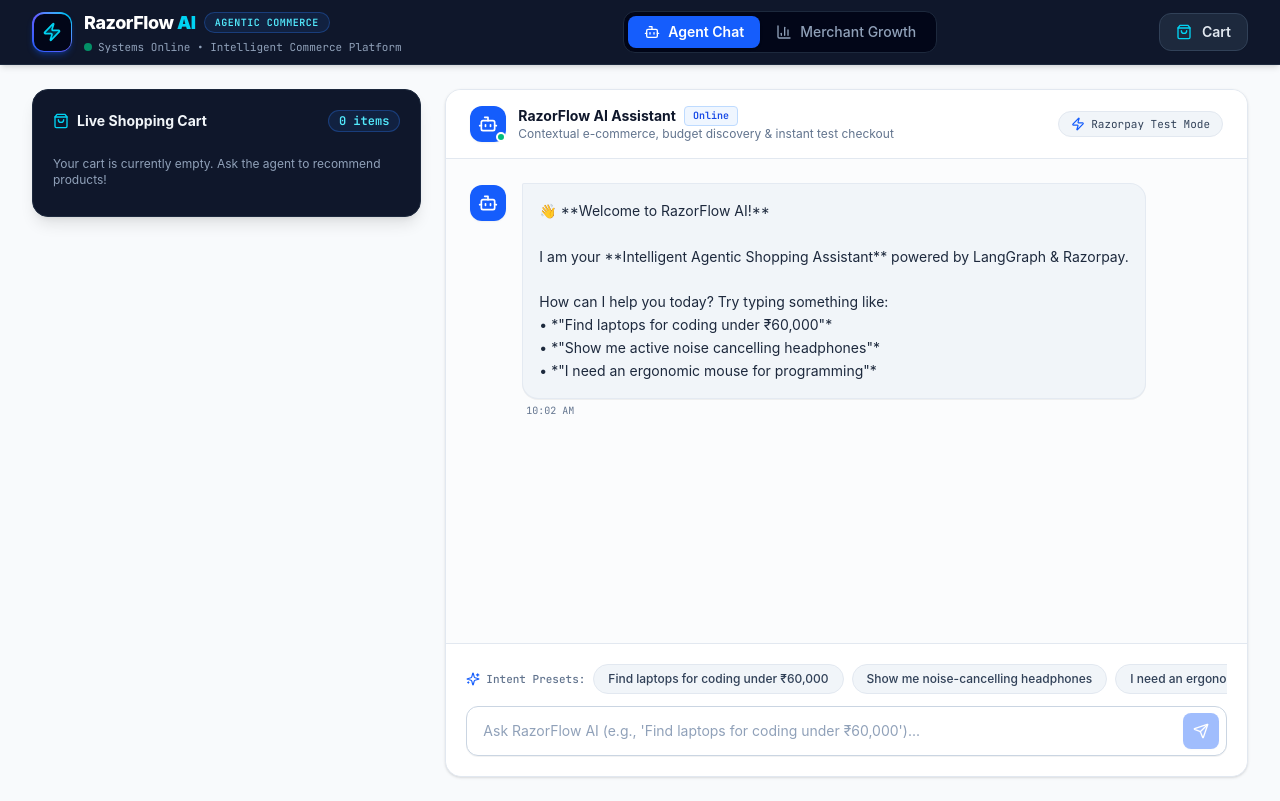
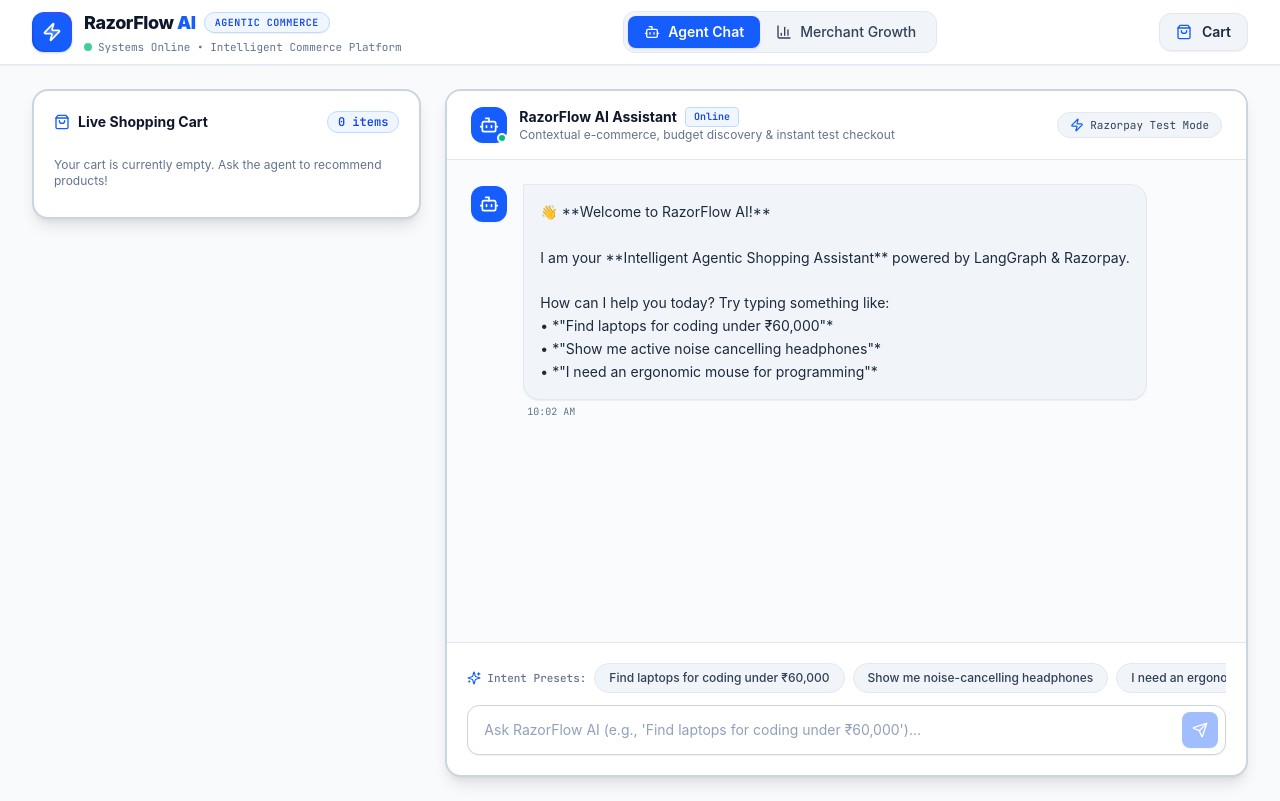
Before and after one commit to KHUSHIHN12/RazorFlow_AI, a React (Vite) app in the folder frontend/: page / in a window 1280 px wide. Built offline with nearby package versions, Linux system fonts and the light colour scheme; the HTML template or start-up script is replaced by a standard one.

Commit message:
style: implement clean all-white e-commerce theme with border-2 border-slate-300 shadow-lg

```diff
--- a/frontend/src/components/Chat/ChatContainer.jsx
+++ b/frontend/src/components/Chat/ChatContainer.jsx
@@ -16,47 +16,47 @@
   }, [messages, isProcessing]);
 
   return (
-    <div className="max-w-7xl w-full mx-auto px-4 sm:px-6 lg:px-8 py-6 flex-1 flex flex-col min-h-[calc(100vh-4rem)]">
+    <div className="max-w-7xl w-full mx-auto px-4 sm:px-6 lg:px-8 py-6 flex-1 flex flex-col min-h-[calc(100vh-4rem)] bg-slate-50">
 
-      {/* Grid Layout: Desktop 2-Column Sidebar (Dark) + Main Chat (Light) */}
+      {/* Grid Layout: Desktop 2-Column Sidebar + Main Chat */}
       <div className="grid grid-cols-1 lg:grid-cols-12 gap-6 flex-1">
 
-        {/* Left Sidebar Context Panel (Dark Theme: bg-slate-900, text-slate-100, border-slate-800) */}
+        {/* Left Sidebar Context & Control Panel (Desktop) */}
         <div className="hidden lg:flex lg:col-span-4 flex-col gap-5">
 
-          {/* Cart Widget Card inside Dark Sidebar */}
-          <div className="p-5 rounded-2xl bg-slate-900 border border-slate-800 shadow-lg text-slate-100 space-y-4">
+          {/* Live Shopping Cart Card (Clean White, Bold Shadow & Thick Border) */}
+          <div className="p-5 rounded-2xl bg-white border-2 border-slate-300 shadow-lg space-y-4">
             <div className="flex items-center justify-between">
-              <div className="flex items-center gap-2 font-bold text-sm text-slate-100">
-                <ShoppingBag className="w-4 h-4 text-cyan-400" />
+              <div className="flex items-center gap-2 text-slate-900 font-bold text-sm">
+                <ShoppingBag className="w-4 h-4 text-blue-600" />
                 <span>Live Shopping Cart</span>
               </div>
-              <span className="px-2.5 py-0.5 rounded-full text-xs font-mono bg-blue-500/10 text-cyan-300 border border-blue-500/30 font-bold">
+              <span className="px-2.5 py-0.5 rounded-full text-xs font-mono bg-blue-50 text-blue-700 border border-blue-200 font-bold">
                 {cart.reduce((s, i) => s + i.quantity, 0)} items
               </span>
             </div>
 
             {cart.length === 0 ? (
-              <p className="text-xs text-slate-400 py-2">Your cart is currently empty. Ask the agent to recommend products!</p>
+              <p className="text-xs text-slate-500 py-2">Your cart is currently empty. Ask the agent to recommend products!</p>
             ) : (
               <div className="space-y-2">
                 <div className="max-h-36 overflow-y-auto space-y-1.5 pr-1">
                   {cart.map((item) => (
-                    <div key={item.product_id} className="flex items-center justify-between text-xs text-slate-300 py-1 border-b border-slate-800">
-                      <span className="truncate max-w-[170px]">{item.name}</span>
-                      <span className="font-mono text-cyan-400 font-semibold">₹{(item.price * item.quantity).toLocaleString('en-IN')}</span>
+                    <div key={item.product_id} className="flex items-center justify-between text-xs text-slate-900 py-1 border-b border-slate-100">
+                      <span className="truncate max-w-[170px] text-slate-900 font-medium">{item.name}</span>
+                      <span className="font-mono text-blue-700 font-semibold">₹{(item.price * item.quantity).toLocaleString('en-IN')}</span>
                     </div>
                   ))}
                 </div>
 
-                <div className="pt-2 flex items-center justify-between text-sm font-bold text-white">
+                <div className="pt-2 flex items-center justify-between text-sm font-bold text-slate-900">
                   <span>Total:</span>
-                  <span className="text-emerald-400 font-mono text-base">₹{cartTotalINR.toLocaleString('en-IN')}</span>
+                  <span className="text-emerald-600 font-mono text-base">₹{cartTotalINR.toLocaleString('en-IN')}</span>
                 </div>
 
                 <button
                   onClick={() => setIsCartOpen(true)}
-                  className="w-full py-2.5 px-3 rounded-xl bg-blue-600 hover:bg-blue-700 text-white font-bold text-xs shadow-md transition-all flex items-center justify-center gap-2 mt-2 active:scale-95"
+                  className="w-full py-2.5 px-3 rounded-xl bg-blue-600 hover:bg-blue-700 text-white font-bold text-xs shadow-sm transition-all flex items-center justify-center gap-2 mt-2 active:scale-95"
                 >
                   <span>Manage Cart & Checkout</span>
                   <ArrowRight className="w-3.5 h-3.5" />
@@ -67,10 +67,10 @@
 
         </div>
 
-        {/* Right Main Chat Panel (Light Theme: bg-white, border-slate-200, shadow-sm) */}
-        <div className="lg:col-span-8 flex flex-col rounded-2xl bg-white border border-slate-200 shadow-sm overflow-hidden h-[calc(100vh-7rem)]">
+        {/* Right Main Chat Panel (Clean White, Bold Shadow & Thick Border Floating) */}
+        <div className="lg:col-span-8 flex flex-col rounded-2xl bg-white border-2 border-slate-300 shadow-lg overflow-hidden h-[calc(100vh-7rem)]">
 
-          {/* Header Bar (Light) */}
+          {/* Header Bar */}
           <div className="px-6 py-4 border-b border-slate-200 bg-white flex items-center justify-between">
             <div className="flex items-center gap-3">
               <div className="relative">
@@ -97,10 +97,10 @@
             </div>
           </div>
 
-          {/* Messages Feed Area (Soft Light Background) */}
+          {/* Messages Feed Area */}
           <div
             ref={scrollRef}
-            className="flex-1 overflow-y-auto p-4 sm:p-6 bg-slate-50/60 space-y-6"
+            className="flex-1 overflow-y-auto p-4 sm:p-6 bg-slate-50/70 space-y-6"
           >
             <MessageList messages={messages} isProcessing={false} />
 
@@ -108,7 +108,7 @@
             {isProcessing && <ChatSkeleton />}
           </div>
 
-          {/* Chat Input Bar (Light Theme) */}
+          {/* Chat Input Bar */}
           <ChatInput />
 
         </div>
--- a/frontend/src/components/Chat/ChatInput.jsx
+++ b/frontend/src/components/Chat/ChatInput.jsx
@@ -64,7 +64,7 @@
           onChange={(e) => setInput(e.target.value)}
           placeholder="Ask RazorFlow AI (e.g., 'Find laptops for coding under ₹60,000')..."
           disabled={isProcessing}
-          className="w-full pl-4 pr-12 py-3.5 rounded-xl bg-white border border-slate-300 focus:outline-none focus:border-blue-600 focus:ring-2 focus:ring-blue-500 text-slate-900 placeholder-slate-400 text-sm font-sans transition-all duration-200 shadow-2xs"
+          className="w-full pl-4 pr-12 py-3.5 rounded-xl bg-white border border-slate-300 text-slate-900 placeholder-slate-400 text-sm font-sans outline-none focus:ring-2 focus:ring-blue-500 focus:border-blue-600 transition-all duration-200 shadow-2xs"
         />
         <button
           type="submit"
--- a/frontend/src/components/Chat/MessageList.jsx
+++ b/frontend/src/components/Chat/MessageList.jsx
@@ -28,7 +28,7 @@
               <div
                 className={`rounded-2xl p-4 text-sm leading-relaxed ${
                   isAgent
-                    ? 'bg-slate-100 text-slate-800 rounded-tl-xs border border-slate-200/80 shadow-2xs'
+                    ? 'bg-slate-100 border border-slate-200 text-slate-800 rounded-tl-xs shadow-2xs'
                     : 'bg-blue-600 text-white rounded-tr-xs shadow-sm font-medium'
                 }`}
               >
--- a/frontend/src/components/Chat/ProductCard.jsx
+++ b/frontend/src/components/Chat/ProductCard.jsx
@@ -13,7 +13,7 @@
   };
 
   return (
-    <div className="group relative rounded-2xl bg-white border border-slate-200/90 p-4 transition-all duration-300 hover:border-blue-300 hover:shadow-md hover:-translate-y-0.5 flex flex-col sm:flex-row gap-4">
+    <div className="group relative rounded-2xl bg-white border border-slate-200 p-4 transition-all duration-300 hover:border-blue-300 hover:shadow-md hover:-translate-y-0.5 flex flex-col sm:flex-row gap-4">
 
       {/* Product Image Preview */}
       <div className="relative sm:w-44 h-40 rounded-xl overflow-hidden bg-slate-100 flex-shrink-0 border border-slate-200 group-hover:border-blue-200 transition-colors">
@@ -50,7 +50,7 @@
               {Object.entries(product.specs).slice(0, 3).map(([key, val]) => (
                 <span
                   key={key}
-                  className="px-2 py-0.5 rounded-md bg-slate-100 border border-slate-200/80 text-[11px] text-slate-700 font-mono"
+                  className="px-2 py-0.5 rounded-md bg-slate-100 border border-slate-200 text-[11px] text-slate-700 font-mono"
                 >
                   <strong className="text-slate-500 font-normal uppercase text-[10px]">{key}:</strong> {val}
                 </span>
--- a/frontend/src/components/Navbar.jsx
+++ b/frontend/src/components/Navbar.jsx
@@ -9,29 +9,29 @@
   const isMerchant = location.pathname === '/merchant';
 
   return (
-    <header className="sticky top-0 z-40 w-full border-b border-slate-800 bg-slate-900 text-slate-100 shadow-md">
+    <header className="sticky top-0 z-40 w-full border-b border-slate-200 bg-white shadow-xs">
       <div className="max-w-7xl mx-auto px-4 sm:px-6 lg:px-8 h-16 flex items-center justify-between">
 
         {/* Brand & Professional Status Tagline */}
         <div className="flex items-center gap-3">
           <Link to="/" className="flex items-center gap-3 group">
-            <div className="w-10 h-10 rounded-xl bg-gradient-to-tr from-blue-600 via-indigo-500 to-cyan-400 p-[1.5px] shadow-md shadow-blue-600/30 group-hover:scale-105 transition-all duration-300">
-              <div className="w-full h-full bg-slate-950 rounded-[10px] flex items-center justify-center text-white">
-                <Zap className="w-5 h-5 text-cyan-400 fill-cyan-400/20 group-hover:rotate-12 transition-transform duration-300" />
+            <div className="w-10 h-10 rounded-xl bg-gradient-to-tr from-blue-700 via-blue-600 to-indigo-600 p-[1.5px] shadow-sm shadow-blue-600/20 group-hover:scale-105 transition-all duration-300">
+              <div className="w-full h-full bg-blue-600 rounded-[10px] flex items-center justify-center text-white">
+                <Zap className="w-5 h-5 fill-white/20 group-hover:rotate-12 transition-transform duration-300" />
               </div>
             </div>
             <div>
               <div className="flex items-center gap-2">
-                <span className="font-extrabold text-lg tracking-tight text-white">
-                  RazorFlow <span className="text-cyan-400 font-black">AI</span>
+                <span className="font-extrabold text-lg tracking-tight text-slate-900">
+                  RazorFlow <span className="text-blue-600 font-black">AI</span>
                 </span>
-                <span className="text-[10px] uppercase font-mono font-bold tracking-wider px-2.5 py-0.5 rounded-full bg-blue-500/10 border border-blue-500/30 text-cyan-300 shadow-2xs">
+                <span className="text-[10px] uppercase font-mono font-bold tracking-wider px-2.5 py-0.5 rounded-full bg-blue-50 border border-blue-200 text-blue-700 shadow-2xs">
                   Agentic Commerce
                 </span>
               </div>
 
               {/* Professional Status Tagline with Green Dot */}
-              <p className="text-[11px] text-slate-400 font-mono flex items-center gap-1.5 mt-0.5">
+              <p className="text-[11px] text-slate-500 font-mono flex items-center gap-1.5 mt-0.5">
                 <span className="w-2 h-2 rounded-full bg-emerald-500 animate-pulse inline-block"></span>
                 <span>Systems Online • Intelligent Commerce Platform</span>
               </p>
@@ -40,13 +40,13 @@
         </div>
 
         {/* Center Route Navigation Tabs */}
-        <nav className="flex items-center p-1 bg-slate-950 rounded-xl border border-slate-800 text-sm font-medium">
+        <nav className="flex items-center p-1 bg-slate-100 rounded-xl border border-slate-200 text-sm font-medium">
           <Link
             to="/"
             className={`flex items-center gap-2 px-4 py-1.5 rounded-lg transition-all duration-200 ${
               !isMerchant
                 ? 'bg-blue-600 text-white shadow-sm font-semibold'
-                : 'text-slate-400 hover:text-slate-100 hover:bg-slate-800'
+                : 'text-slate-700 hover:text-slate-900 hover:bg-slate-200/60'
             }`}
           >
             <Bot className="w-4 h-4" />
@@ -57,7 +57,7 @@
             className={`flex items-center gap-2 px-4 py-1.5 rounded-lg transition-all duration-200 ${
               isMerchant
                 ? 'bg-blue-600 text-white shadow-sm font-semibold'
-                : 'text-slate-400 hover:text-slate-100 hover:bg-slate-800'
+                : 'text-slate-700 hover:text-slate-900 hover:bg-slate-200/60'
             }`}
           >
             <BarChart3 className="w-4 h-4" />
@@ -69,9 +69,9 @@
         <div className="flex items-center gap-3">
           <button
             onClick={() => setIsCartOpen(true)}
-            className="relative flex items-center gap-2.5 px-4 py-2 rounded-xl bg-slate-800 hover:bg-slate-700 border border-slate-700 text-slate-200 text-sm font-semibold transition-all duration-200 active:scale-95 group shadow-2xs"
+            className="relative flex items-center gap-2.5 px-4 py-2 rounded-xl bg-slate-100 hover:bg-slate-200/80 border border-slate-200 text-slate-800 text-sm font-semibold transition-all duration-200 active:scale-95 group shadow-2xs"
           >
-            <ShoppingBag className="w-4 h-4 text-cyan-400 group-hover:scale-110 transition-transform duration-200" />
+            <ShoppingBag className="w-4 h-4 text-blue-600 group-hover:scale-110 transition-transform duration-200" />
             <span className="hidden sm:inline">Cart</span>
             {itemCount > 0 && (
               <span className="flex items-center justify-center min-w-[20px] h-5 px-1.5 rounded-full bg-blue-600 text-white text-[11px] font-mono font-bold shadow-xs">
```
Also changed, not shown: frontend/src/index.css (+6 -13 lines).
